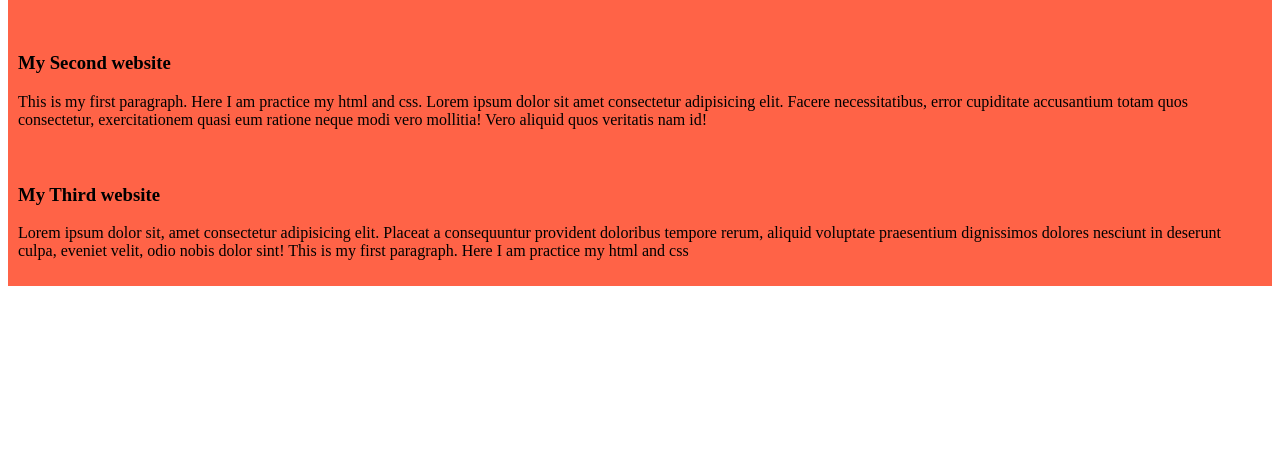
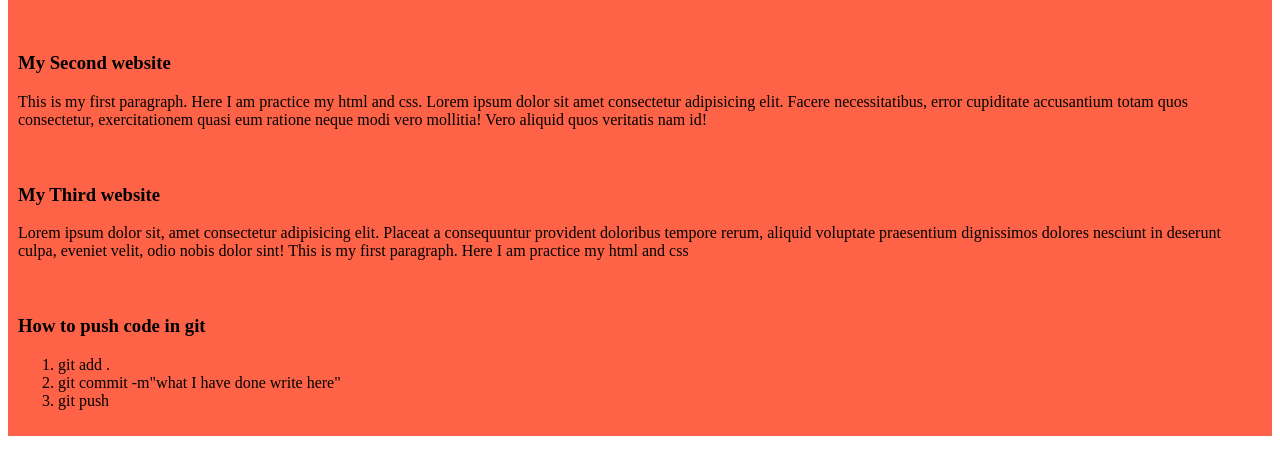
Before and after one commit to Mahamudul-H-Siam/My-first-website, a plain HTML site: page index.html in a window 1280 px wide. Shown: the part 98-572 px from the top of the page. Drawn offline with Linux system fonts and the light colour scheme.

Commit message:
push list

```diff
--- a/index.html
+++ b/index.html
@@ -19,5 +19,13 @@
         <h3>My Third website</h3>
         <p>Lorem ipsum dolor sit, amet consectetur adipisicing elit. Placeat a consequuntur provident doloribus tempore rerum, aliquid voluptate praesentium dignissimos dolores nesciunt in deserunt culpa, eveniet velit, odio nobis dolor sint! This is my first paragraph. Here I am practice my html and css</p>
     </div>
+    <div>
+        <h3>How to push code in git</h3>
+        <ol>
+            <li>git add .</li>
+            <li>git commit -m"what I have done write here"</li>
+            <li>git push</li>
+        </ol>
+    </div>
 </body>
 </html>
```
